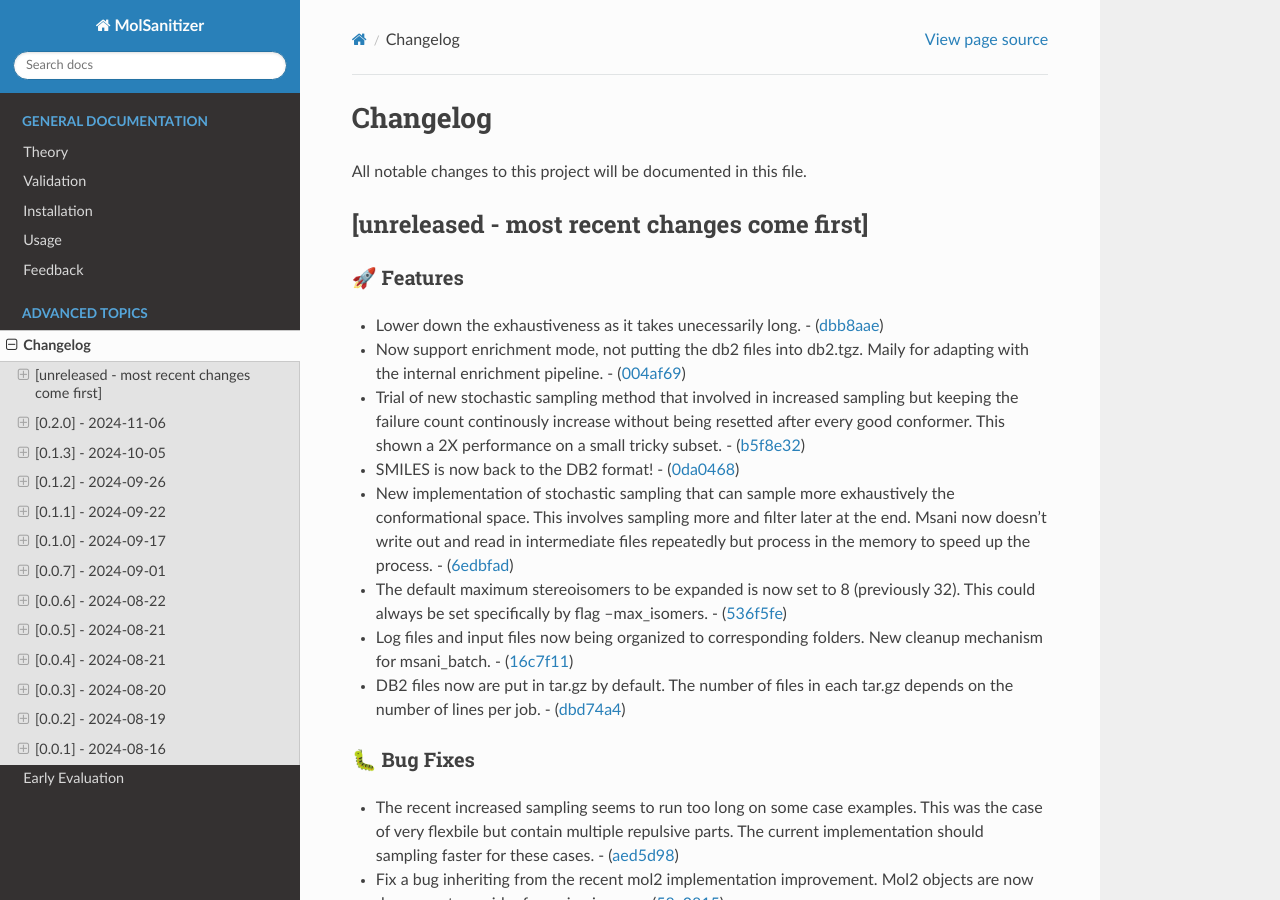
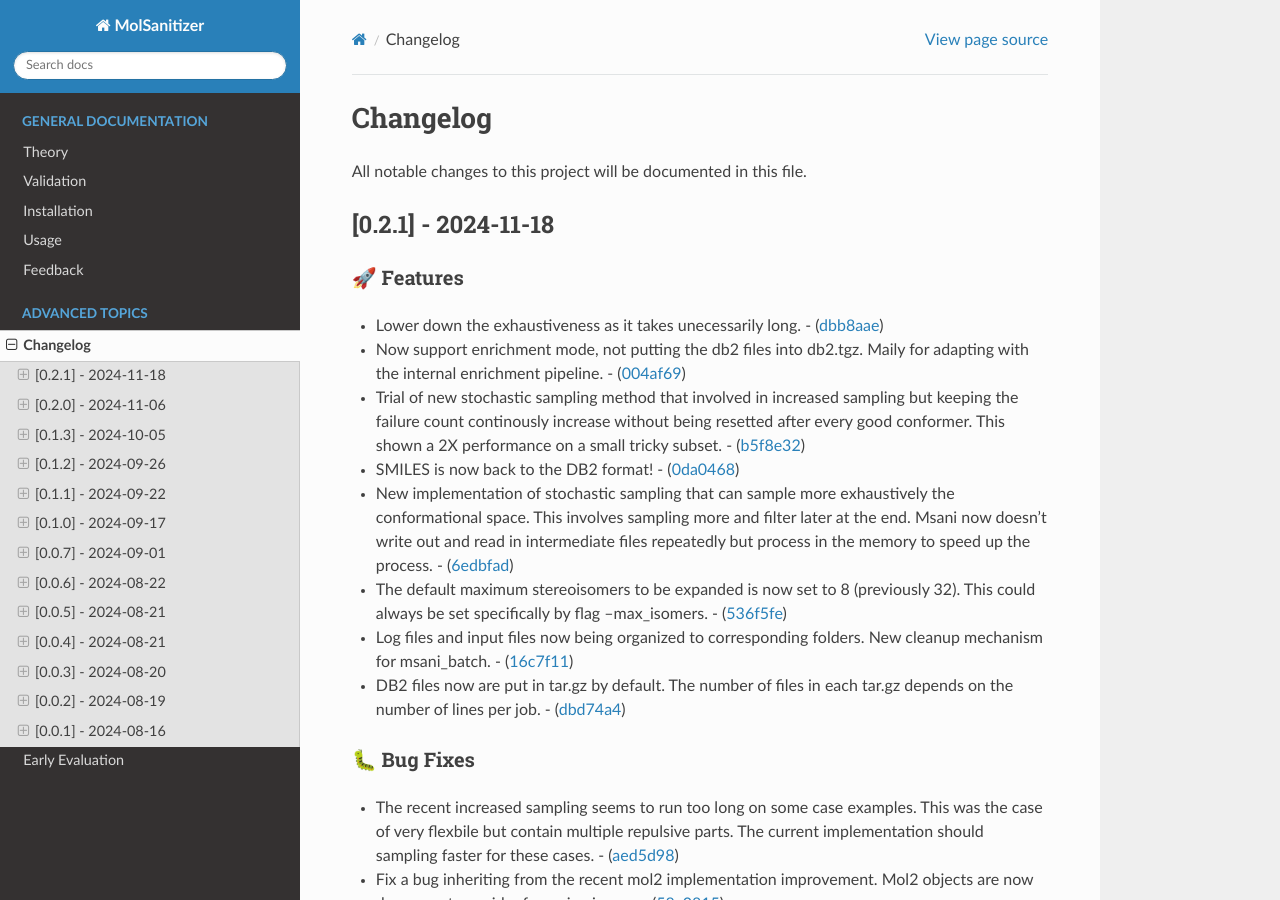
Before and after one commit to phonglam3103/msani-readthedocs, a Sphinx documentation site: the page built from docs/source/changes.rst, in a window 1280 px wide and 900 px high. Built offline with Sphinx 7.4.7 and the Read the Docs theme 3.1.0, drawn with Linux system fonts in a browser that asks for light colours; formulas are drawn with MathJax 3.

Commit message:
Update changes.rst from the software repository

```diff
--- a/docs/source/changes.rst
+++ b/docs/source/changes.rst
@@ -3,8 +3,8 @@ Changelog
 
 All notable changes to this project will be documented in this file.
 
-[unreleased - most recent changes come first]
----------------------------------------------
+[0.2.1] - 2024-11-18
+--------------------
 
 🚀 Features
 ~~~~~~~~~~
@@ -87,6 +87,8 @@ All notable changes to this project will be documented in this file.
    partial charges and desolvation penalties. -
    (`b99efdf <https://github.com/Isra3l/MolSanitizer/commit/b99efdf80ef94561b591f4b8bbd4bb107c33e8e8>`__)
 
+.. _section-1:
+
 [0.2.0] - 2024-11-06
 --------------------
 
@@ -151,7 +153,7 @@ All notable changes to this project will be documented in this file.
 -  Remove deprecated functions -
    (`9bc63b6 <https://github.com/Isra3l/MolSanitizer/commit/9bc63b6fde4568f4e83a67823fe0177110cf4773>`__)
 
-.. _section-1:
+.. _section-2:
 
 [0.1.3] - 2024-10-05
 --------------------
@@ -528,7 +530,7 @@ All notable changes to this project will be documented in this file.
    heavy_atoms –> boost the performance significantly -
    (`2ab67b2 <https://github.com/Isra3l/MolSanitizer/commit/2ab67b2d4bc3269186fa2d70e55d860822439ff1>`__)
 
-.. _section-10:
+.. _section-11:
 
 [0.0.2] - 2024-08-19
 --------------------
```
Also changed, not shown: other parts of docs/source/changes.rst (+9 -9 lines).
